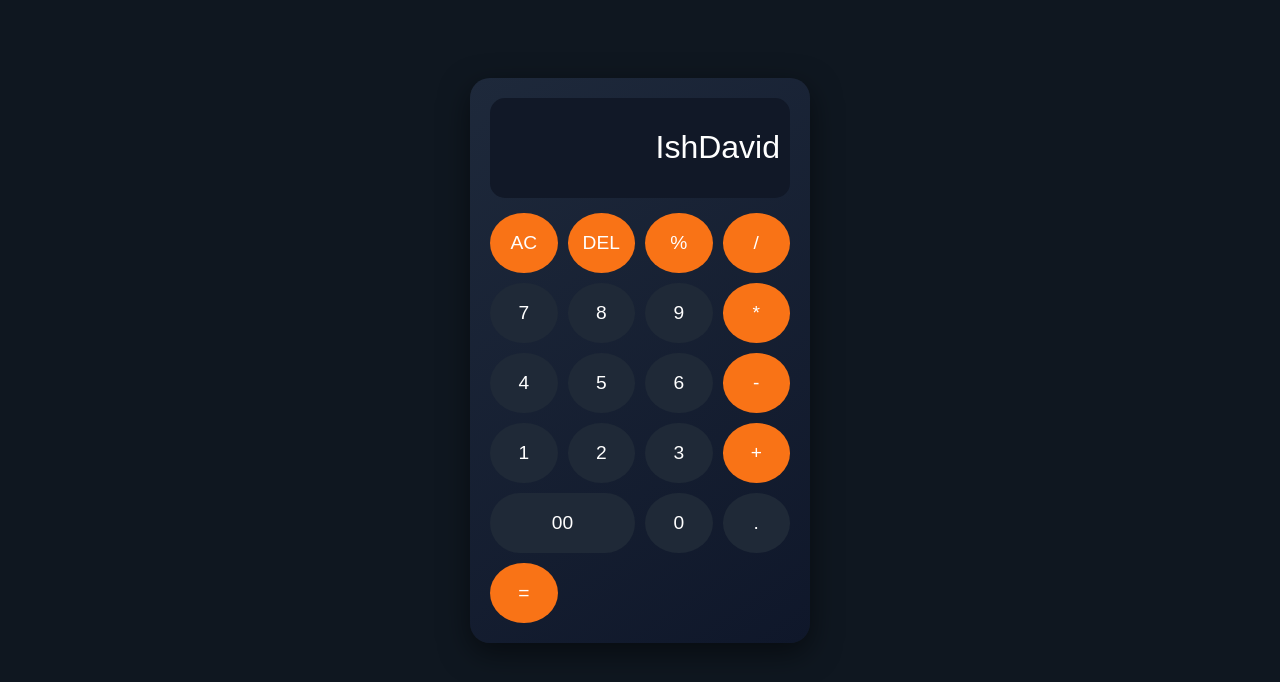
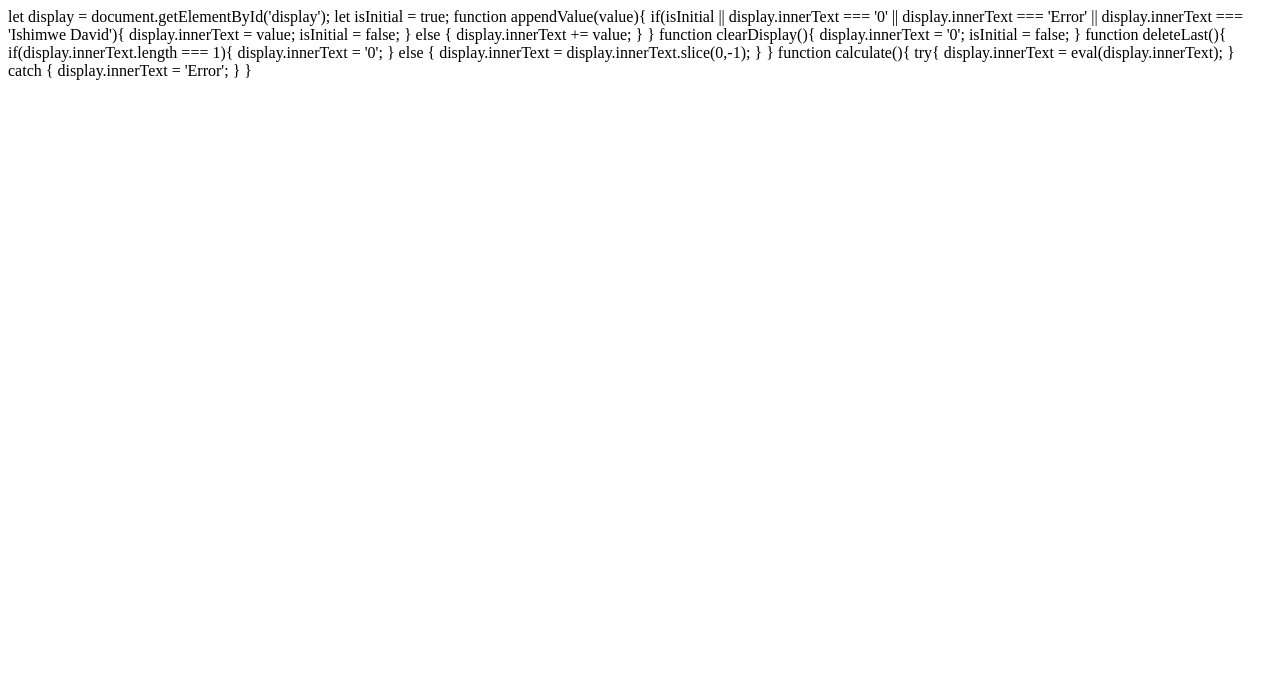
Before and after one commit to ishimwedavid232-cyber/calcul, a plain HTML site: page index.html in a window 1280 px wide. Drawn offline with Linux system fonts and the light colour scheme.

Commit message:
Update index.html

```diff
--- a/index.html
+++ b/index.html
@@ -1,120 +1,11 @@
-<!DOCTYPE html>
-<html lang="en">
-<head>
-<meta charset="UTF-8" />
-<meta name="viewport" content="width=device-width, initial-scale=1.0" />
-<title>Calculator</title>
-<style>
-    body{
-        margin:0;
-        height:90vh;
-        display:flex;
-        justify-content:center;
-        align-items:center;
-        background:#0f1720;
-        font-family:Arial, sans-serif;
-    }
-
-    .calculator{
-        width:300px;
-        background:linear-gradient(145deg,#1e293b,#0f172a);
-        padding:20px;
-        border-radius:20px;
-        box-shadow:0 10px 30px rgba(0,0,0,0.5);
-    }
-
-    .display{
-        height:80px;
-        background:#111827;
-        border-radius:15px;
-        color:#fff;
-        display:flex;
-        align-items:center;
-        justify-content:flex-end;
-        font-size:2rem;
-        padding:10px;
-        margin-bottom:15px;
-        overflow:hidden;
-    }
-
-    .buttons{
-        display:grid;
-        grid-template-columns:repeat(4,1fr);
-        gap:10px;
-    }
-
-    button{
-        height:60px;
-        border:none;
-        border-radius:50%;
-        font-size:1.2rem;
-        cursor:pointer;
-        transition:0.2s;
-    }
-
-    button:active{
-        transform:scale(0.95);
-    }
-
-    .btn-gray{
-        background:#1f2937;
-        color:#fff;
-    }
-
-    .btn-orange{
-        background:#f97316;
-        color:#fff;
-    }
-
-    .btn-wide{
-        border-radius:500px;
-    }
-
-    .zero{
-        grid-column:span 2;
-        border-radius:500px;
-    }
-</style>
-</head>
-<body>
-
-<div class="calculator">
-    <div class="display" id="display">IshDavid</div>
-
-    <div class="buttons">
-        <button class="btn-orange" onclick="clearDisplay()">AC</button>
-        <button class="btn-orange" onclick="deleteLast()">DEL</button>
-        <button class="btn-orange" onclick="appendValue('%')">%</button>
-        <button class="btn-orange" onclick="appendValue('/')">/</button>
-
-        <button class="btn-gray" onclick="appendValue('7')">7</button>
-        <button class="btn-gray" onclick="appendValue('8')">8</button>
-        <button class="btn-gray" onclick="appendValue('9')">9</button>
-        <button class="btn-orange" onclick="appendValue('*')">*</button>
-
-        <button class="btn-gray" onclick="appendValue('4')">4</button>
-        <button class="btn-gray" onclick="appendValue('5')">5</button>
-        <button class="btn-gray" onclick="appendValue('6')">6</button>
-        <button class="btn-orange" onclick="appendValue('-')">-</button>
-
-        <button class="btn-gray" onclick="appendValue('1')">1</button>
-        <button class="btn-gray" onclick="appendValue('2')">2</button>
-        <button class="btn-gray" onclick="appendValue('3')">3</button>
-        <button class="btn-orange" onclick="appendValue('+')">+</button>
-
-        <button class="btn-gray zero" onclick="appendValue('00')">00</button>
-        <button class="btn-gray" onclick="appendValue('0')">0</button>
-        <button class="btn-gray" onclick="appendValue('.')">.</button>
-        <button class="btn-orange" onclick="calculate()">=</button>
-    </div>
-</div>
-
-<script>
 let display = document.getElementById('display');
 
+let isInitial = true;
+
 function appendValue(value){
-    if(display.innerText === '0'){
+    if(isInitial || display.innerText === '0' || display.innerText === 'Error' || display.innerText === 'Ishimwe David'){
         display.innerText = value;
+        isInitial = false;
     } else {
         display.innerText += value;
     }
@@ -122,6 +13,7 @@ function appendValue(value){
 
 function clearDisplay(){
     display.innerText = '0';
+    isInitial = false;
 }
 
 function deleteLast(){
@@ -139,7 +31,3 @@ function calculate(){
         display.innerText = 'Error';
     }
 }
-</script>
-
-</body>
-</html>
```
